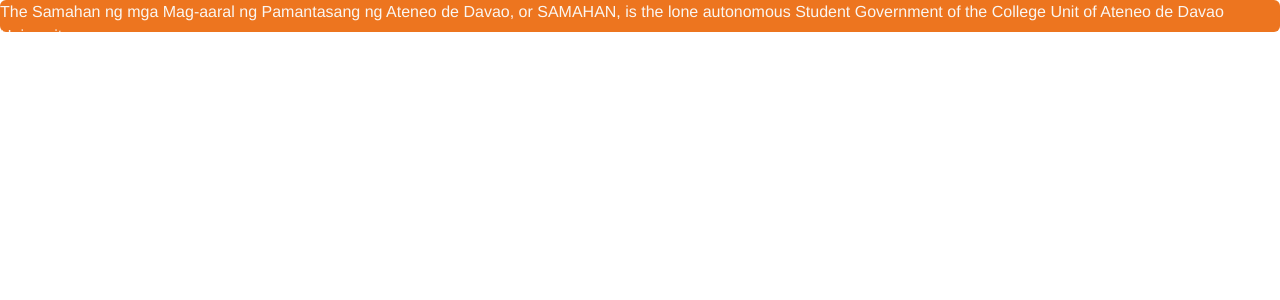
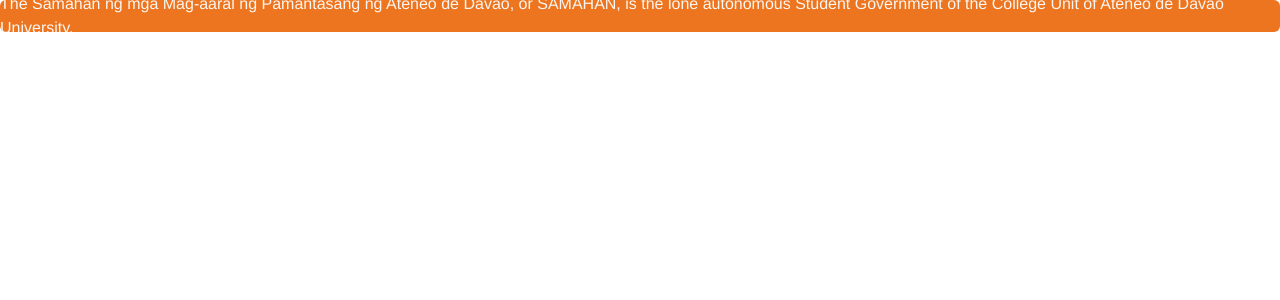
Before and after one commit to SAMAHAN-Systems-Development/samahan-at-the-get-go, a Next.js app: page /Divider in a window 1280 px wide. Shown: the top 300 px of the page. Built offline with nearby package versions, Linux system fonts and the light colour scheme.

Commit message:
refactor(AboutDivider): minor adjustments

```diff
--- a/src/components/ui/Divider.tsx
+++ b/src/components/ui/Divider.tsx
@@ -4,7 +4,9 @@ import type { VariantProps } from 'class-variance-authority';
 import { cva } from 'class-variance-authority';
 
 const dividerVariants = cva(
-  ['w-full h-8 overflow-hidden rounded-md relative'],
+  [
+    'w-full h-8 overflow-hidden rounded-md relative flex justify-center items-center',
+  ],
   {
     variants: {
       color: {
```
